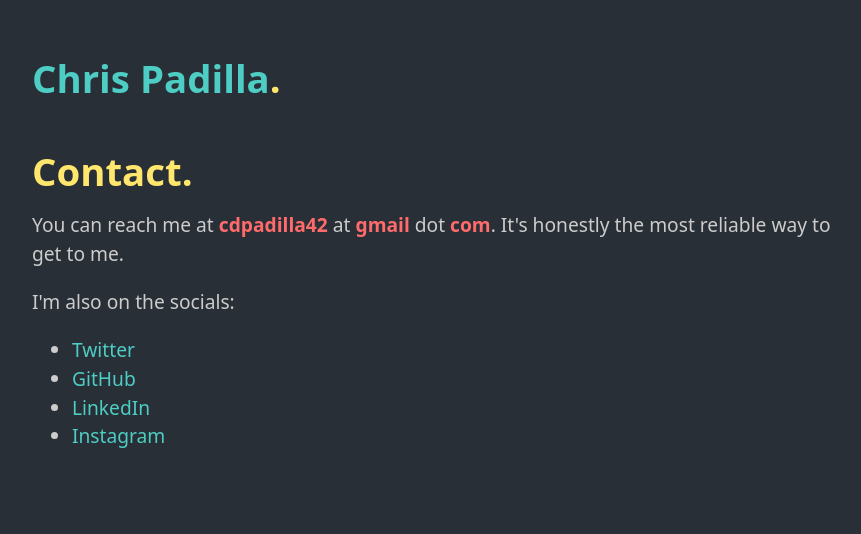
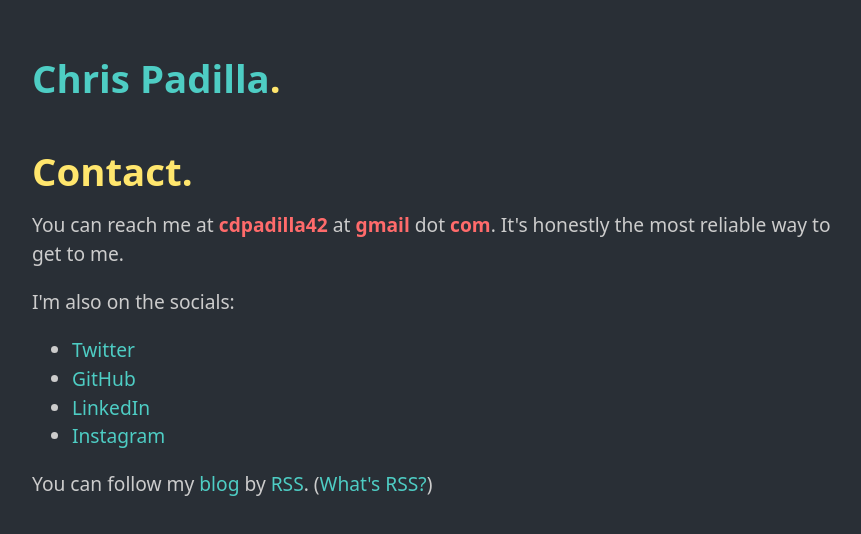
Before and after one commit to cdpadilla42/chrisdpadilla.com, a Next.js app: page /contact in a window 1280 px wide. Shown: the top 534 px of the page, without its empty margins (208-1069 px from the left). Built offline with nearby package versions, Linux system fonts and the light colour scheme.

Commit message:
Add rss link

```diff
--- a/components/header.js
+++ b/components/header.js
@@ -1,16 +1,25 @@
 import Link from 'next/link';
+import RssSvg from './rssSvg';
 
 export default function Header({ section }) {
+  const blogHeader = () => (
+    <>
+      <Link href="/blog">
+        <a>Blog</a>
+      </Link>{' '}
+    </>
+  );
+
   return (
     <header className="header">
       <h1>
         <Link href="/">
           <a>Chris Padilla</a>
         </Link>
-        {section ? (
+        {section === 'blog' ? (
           <>
             <span className="header_divider">/</span>
-            {section}
+            {blogHeader()}
           </>
         ) : (
           '.'
--- /dev/null
+++ b/components/rssSvg.js
@@ -0,0 +1,25 @@
+import Link from 'next/link';
+import React from 'react';
+
+const RssSvg = () => {
+  return (
+    <Link href="/rss.xml">
+      <a>
+        <svg
+          class="icon"
+          xmlns="http://www.w3.org/2000/svg"
+          viewBox="0 0 24 24"
+          height="32"
+          width="32"
+        >
+          <path
+            fill="currentColor"
+            d="M 4 4.44 v 2.83 c 7.03 0 12.73 5.7 12.73 12.73 h 2.83 c 0 -8.59 -6.97 -15.56 -15.56 -15.56 Z m 0 5.66 v 2.83 c 3.9 0 7.07 3.17 7.07 7.07 h 2.83 c 0 -5.47 -4.43 -9.9 -9.9 -9.9 Z M 6.18 15.64 A 2.18 2.18 0 0 1 6.18 20 A 2.18 2.18 0 0 1 6.18 15.64"
+          ></path>
+        </svg>
+      </a>
+    </Link>
+  );
+};
+
+export default RssSvg;
--- a/pages/blog.js
+++ b/pages/blog.js
@@ -5,6 +5,8 @@ import { getAllPosts } from '../lib/api';
 import Head from 'next/head';
 import PostPreview from '../components/post-preview';
 import { filterBlogPosts } from '../lib/util';
+import RssSvg from '../components/rssSvg';
+import Header from '../components/header';
 
 export default function Blog({ allPosts }) {
   return (
@@ -12,7 +14,7 @@ export default function Blog({ allPosts }) {
       <Head>
         <title>Chris Padilla — Full Stack Developer</title>
       </Head>
-      <h1>Blog.</h1>
+      <Header section="blog" />
       <Container>
         {allPosts.length > 0 &&
           allPosts.map((post) => (
--- a/pages/contact.js
+++ b/pages/contact.js
@@ -6,6 +6,7 @@ import Head from 'next/head';
 import { filterBlogPosts } from '../lib/util';
 import Header from '../components/header';
 import { TWITTER_URL } from '../lib/constants';
+import Link from 'next/link';
 
 export default function Blog({ allPosts }) {
   return (
@@ -56,6 +57,17 @@ export default function Blog({ allPosts }) {
             </a>
           </li>
         </ul>
+        <p>
+          You can follow my{' '}
+          <Link href="/blog">
+            <a>blog</a>
+          </Link>{' '}
+          by{' '}
+          <Link href="/rss.xml">
+            <a>RSS</a>
+          </Link>
+          . (<a href="https://aboutfeeds.com/">What's RSS?</a>)
+        </p>
       </Container>
     </Layout>
   );
```
